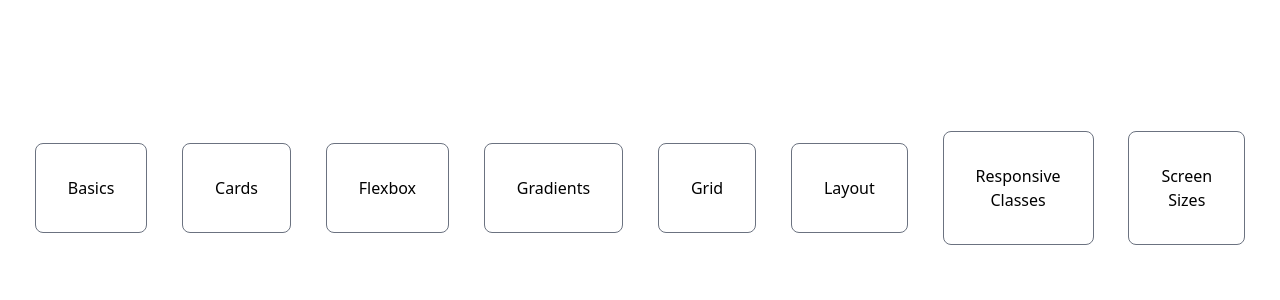
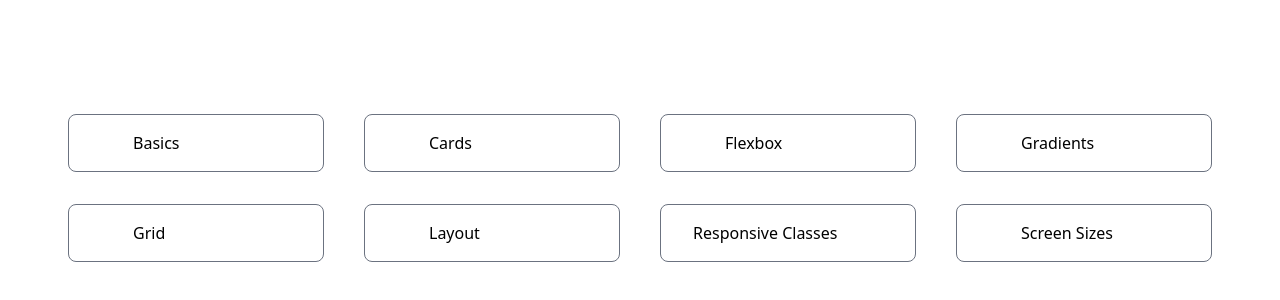
Before and after one commit to dxps/tailwind_playground, a plain HTML site: page basics/index.html in a window 1280 px wide. Shown: the part 212-512 px from the top of the page. Drawn offline with Linux system fonts and the light colour scheme.

Commit message:
chore(basics): index better layout

```diff
--- a/basics/index.html
+++ b/basics/index.html
@@ -11,30 +11,33 @@
 
 <body>
 
-    <div class="sm:flex-row lg:flex items-center justify-evenly h-screen">
-        <div class="flex justify-center items-center p-8 hover:text-orange-500 border border-gray-500 rounded-lg">
+    <div class="flex h-screen justify-center items-center">
+        <div class="flex flex-wrap gap-8 m-16 md:flex-col-3">
+            <div class="w-64 px-16 py-4 hover:bg-gray-700 hover:text-orange-500 border border-gray-500 rounded-lg m-auto">
                 <a href="./basics.html">Basics</a>
             </div>
-        <div class="flex justify-center items-center p-8 hover:text-orange-500 border border-gray-500 rounded-lg">
+            <div class="w-64 px-16 py-4 hover:bg-gray-700 hover:text-orange-500 border border-gray-500 rounded-lg m-auto">
                 <a href="./cards.html">Cards</a>
             </div>
-        <div class="flex justify-center items-center p-8 hover:text-orange-500 border border-gray-500 rounded-lg">
+            <div class="w-64 px-16 py-4 hover:bg-gray-700 hover:text-orange-500 border border-gray-500 rounded-lg m-auto">
                 <a href="./flexbox.html">Flexbox</a>
             </div>
-        <div class="flex justify-center items-center p-8 hover:text-orange-500 border border-gray-500 rounded-lg">
+            <div class="w-64 px-16 py-4 hover:bg-gray-700 hover:text-orange-500 border border-gray-500 rounded-lg m-auto">
                 <a href="./gradients.html">Gradients</a>
             </div>
-        <div class="flex justify-center items-center p-8 hover:text-orange-500 border border-gray-500 rounded-lg">
+            <div class="w-64 px-16 py-4 hover:bg-gray-700 hover:text-orange-500 border border-gray-500 rounded-lg m-auto">
                 <a href="./grid.html">Grid</a>
             </div>
-        <div class="flex justify-center items-center p-8 hover:text-orange-500 border border-gray-500 rounded-lg">
+            <div class="w-64 px-16 py-4 hover:bg-gray-700 hover:text-orange-500 border border-gray-500 rounded-lg m-auto">
                 <a href="./layout.html">Layout</a>
             </div>
-        <div class="flex justify-center items-center p-8 hover:text-orange-500 border border-gray-500 rounded-lg">
-            <a class="text-center" href="./responsive-classes.html">Responsive<br />Classes</a>
+            <div class="w-64 px-8 py-4 hover:bg-gray-700 hover:text-orange-500 border border-gray-500 rounded-lg m-auto">
+                <a class="text-center" href="./responsive-classes.html">Responsive Classes</a>
             </div>
-        <div class="flex justify-center items-center p-8 hover:text-orange-500 border border-gray-500 rounded-lg">
-            <a class="text-center" href="./screen-sizes.html">Screen<br />Sizes</a>
+            <div class="w-64 px-16 py-4 hover:bg-gray-700 hover:text-orange-500 border border-gray-500 rounded-lg m-auto">
+                <a class="text-center" href="./screen-sizes.html">Screen Sizes</a>
+            </div>
+
         </div>
     </div>
 
--- /dev/null
+++ b/flex/index.html
@@ -0,0 +1,24 @@
+<!DOCTYPE html>
+<html lang="en">
+
+<head>
+    <meta charset="UTF-8">
+    <meta name="viewport" content="width=device-width, initial-scale=1.0">
+    <title>TailwindCSS - Basics</title>
+    <link rel="icon" type="image/png" sizes="32x32" href="../assets/icons/favicon-32x32.png">
+    <script src="../assets/tailwind/tailwind.js"></script>
+</head>
+
+<body>
+
+    <div class="sm:flex-row lg:flex items-center justify-evenly h-screen">
+        <div class="flex justify-center items-center p-8 hover:text-orange-500 border border-gray-500 rounded-lg">
+            <a href="./flex-quotes.html">Basics</a>
+        </div>
+
+    </div>
+
+
+</body>
+
+</html>
```
Lines whose indentation alone changed are shown as unchanged.
